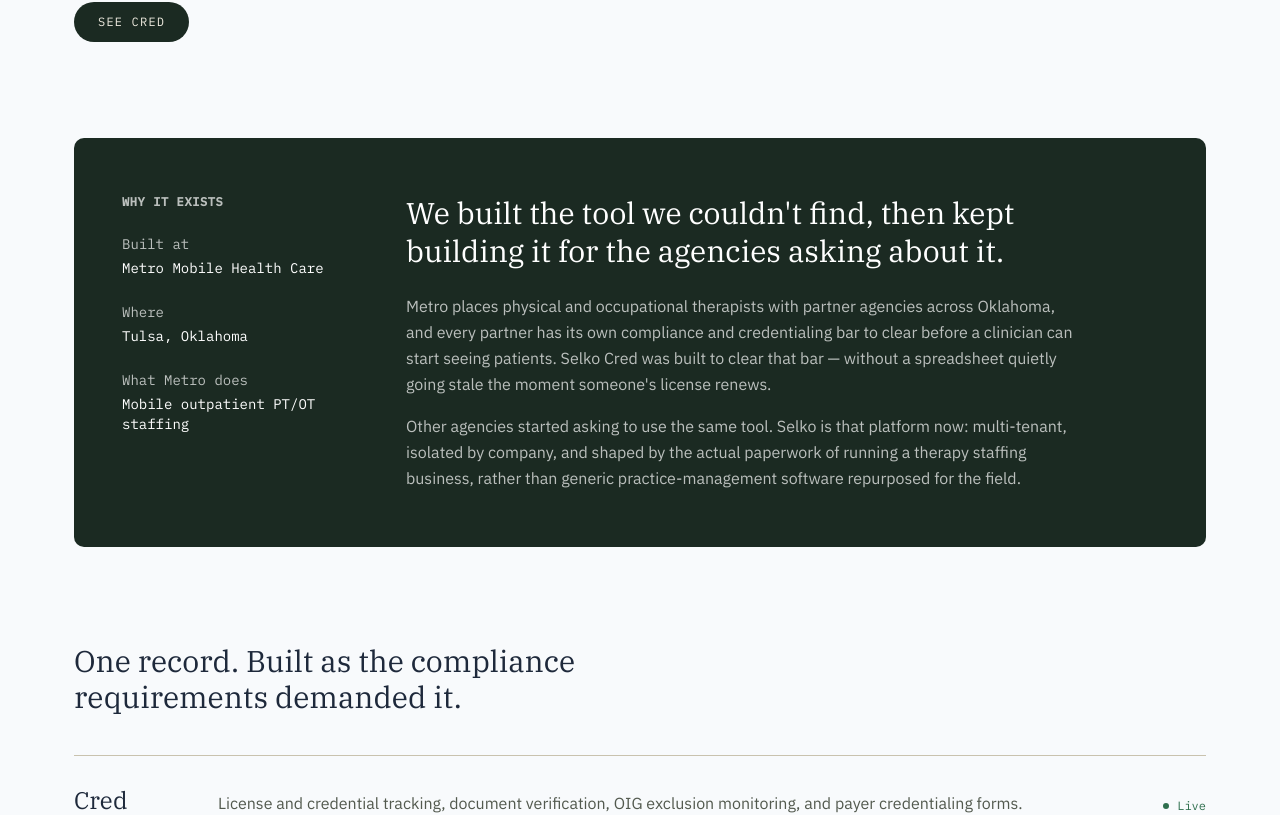
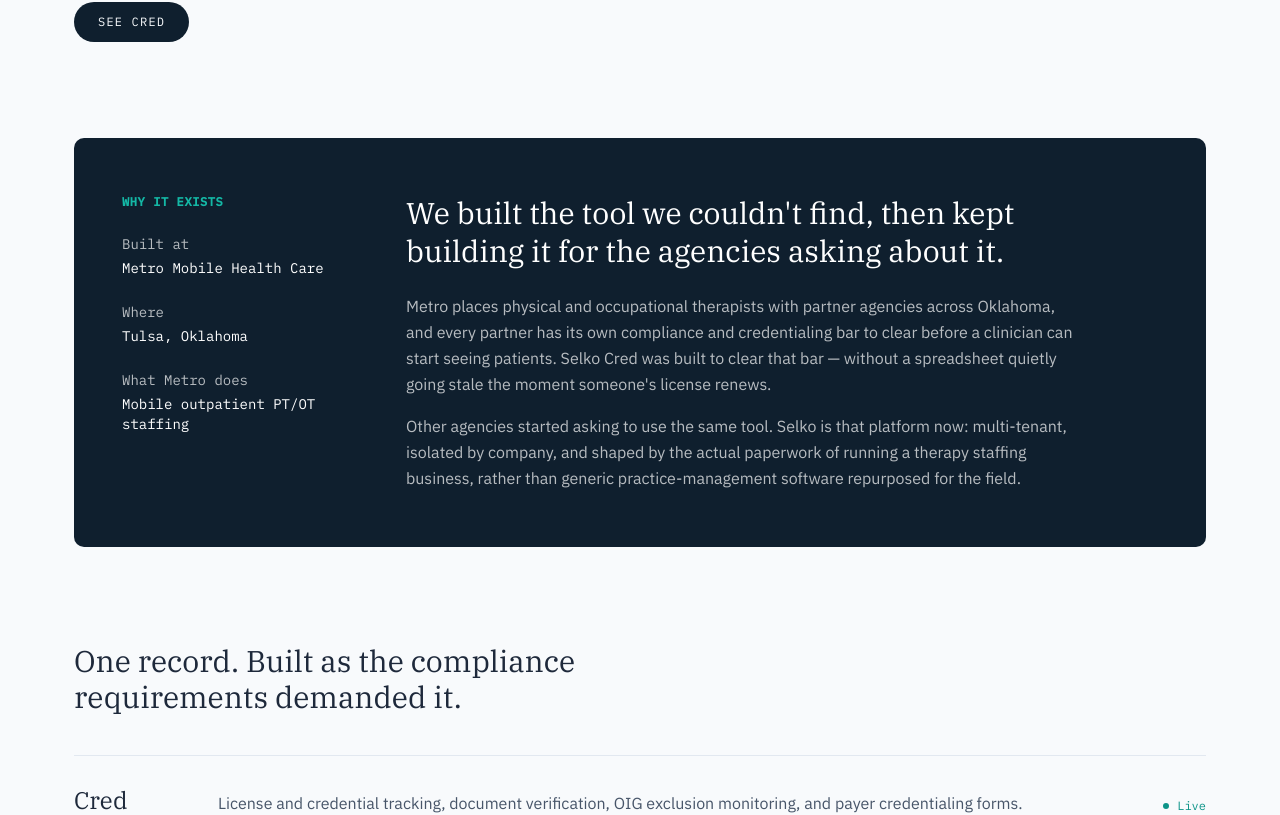
Before and after one commit to metromobilehc-beep/selko-site, a Next.js app: page / in a window 1280 px wide. Shown: the part 605-1420 px from the top of the page. Built offline with nearby package versions, Linux system fonts and the light colour scheme.

Commit message:
Add files via upload

```diff
--- a/tailwind.config.js
+++ b/tailwind.config.js
@@ -7,19 +7,19 @@
   theme: {
     extend: {
       colors: {
-        // Registry palette — a credential file's own materials: manila,
-        // ledger ink, verification-stamp green, flagged-item amber.
-        // Deliberately cooler/deeper than a generic warm-cream site, and
-        // the accents are functional status colors (verified / flagged)
-        // rather than decorative ones.
-        paper: '#EDE9DE',
-        'paper-alt': '#E2DCC8',
-        ink: '#1B2A22',
-        'ink-soft': '#52594E',
-        gold: '#B5722B',
-        teal: '#2F6F4E',
-        rust: '#8B3A2B',
-        line: '#C9C2AE',
+        // Matches Selko Cred's own design tokens exactly (styles.css:
+        // --navy, --teal, --gold, --offwhite, --gray-*) so the marketing
+        // site and the actual product read as the same brand, not two
+        // different designs bolted together.
+        paper: '#F8FAFC',        // --offwhite (page canvas)
+        'paper-alt': '#E2E8F0',  // --gray-200 (subtle secondary surface)
+        ink: '#0F1F2E',          // --navy (dark panel background)
+        'ink-soft': '#475569',   // --gray-600 (secondary text on light bg)
+        gold: '#F59E0B',         // --gold
+        teal: '#0D9488',         // --teal
+        'teal-l': '#14B8A6',     // --teal-l (panel micro-labels, hovers)
+        rust: '#EF4444',         // --danger
+        line: '#E2E8F0',         // --gray-200
       },
       fontFamily: {
         display: ['var(--font-plex-serif)', 'serif'],
```
